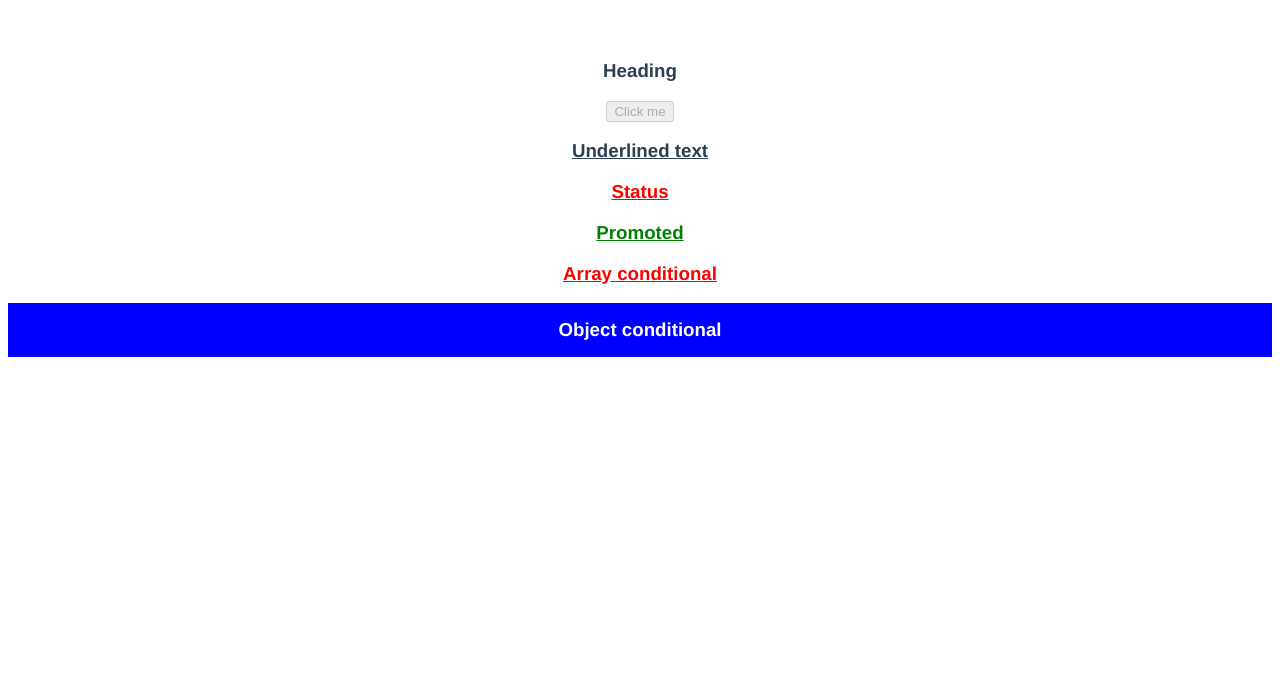
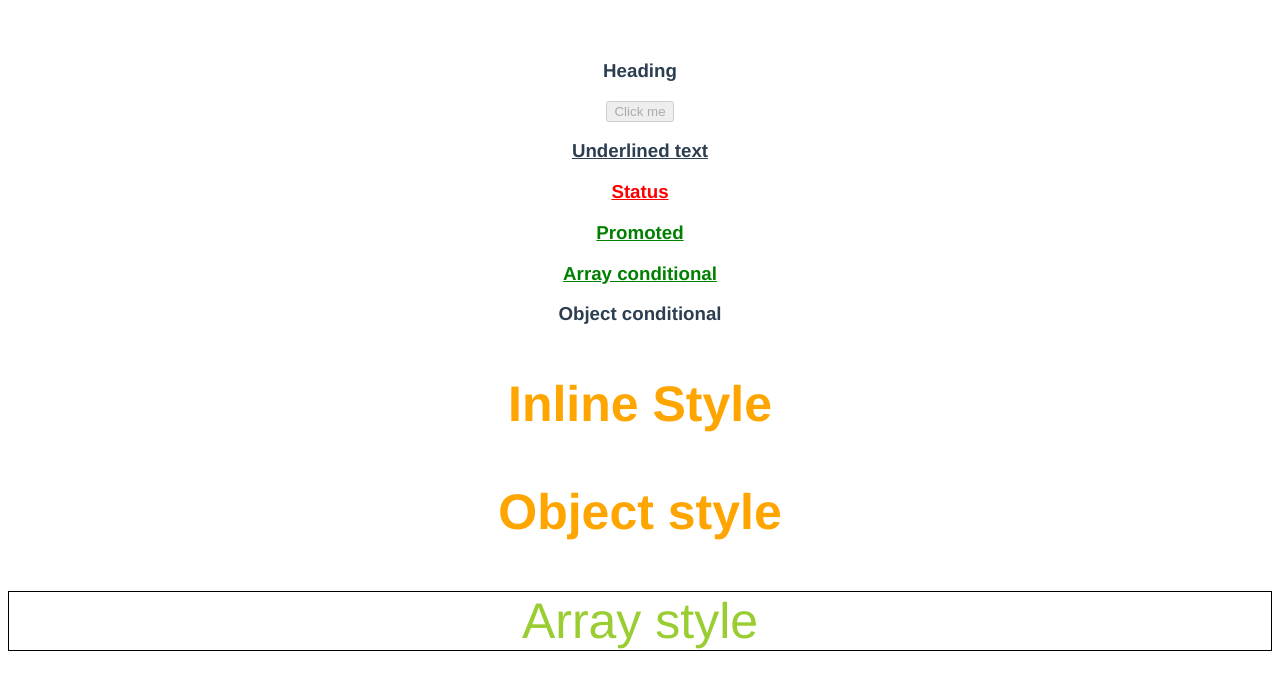
Before and after one commit to Don-PhDev/vue-roadmap, a Vue app: page / in a window 1280 px wide. Shown: the top 690 px of the page. Built offline with nearby package versions, Linux system fonts and the light colour scheme.

Commit message:
Binding styles

```diff
--- a/src/App.vue
+++ b/src/App.vue
@@ -12,6 +12,13 @@
          'sold-out': isSoldOut
       }">Object conditional
     </h3>
+    <h3 :style="{
+      color: highlight,
+      fontSize: headerSize + 'px'
+    }">Inline Style
+    </h3>
+    <h3 :style="headerStyles">Object style</h3>
+    <div :style="[baseStyle, successStyle]">Array style</div>
   </div>
 </template>
 
@@ -25,7 +32,21 @@ export default {
       isDisabled: true,
       status: "danger",
       isPromoted: true,
-      isSoldOut: true,
+      isSoldOut: false,
+      highlight: "orange",
+      headerSize: 50,
+      headerStyles: {
+        color: "orange",
+        fontSize: "50px",
+      },
+      baseStyle: {
+        fontSize: "50px",
+        border: "1px solid yellow"
+      },
+      successStyle: {
+        color: "yellowgreen",
+        border: "1px solid black"
+      }
     }
   },
 }
```
